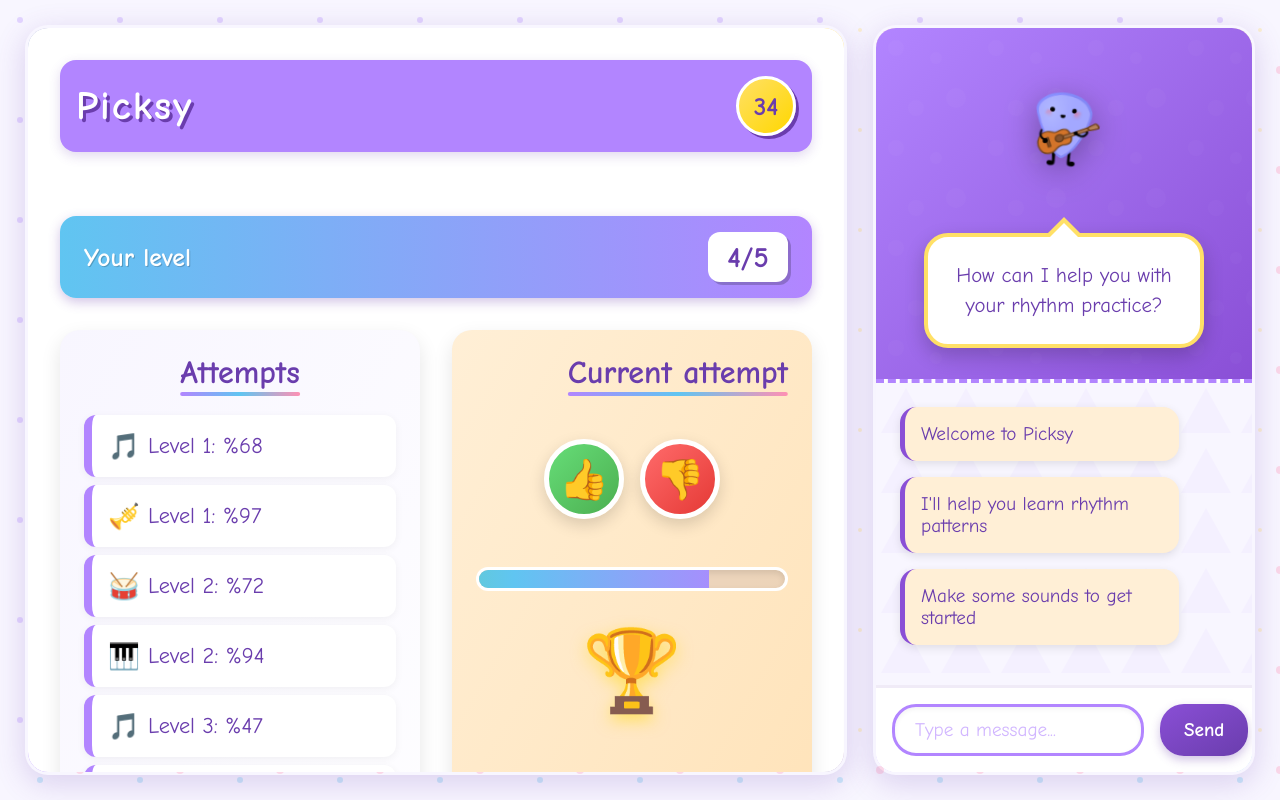
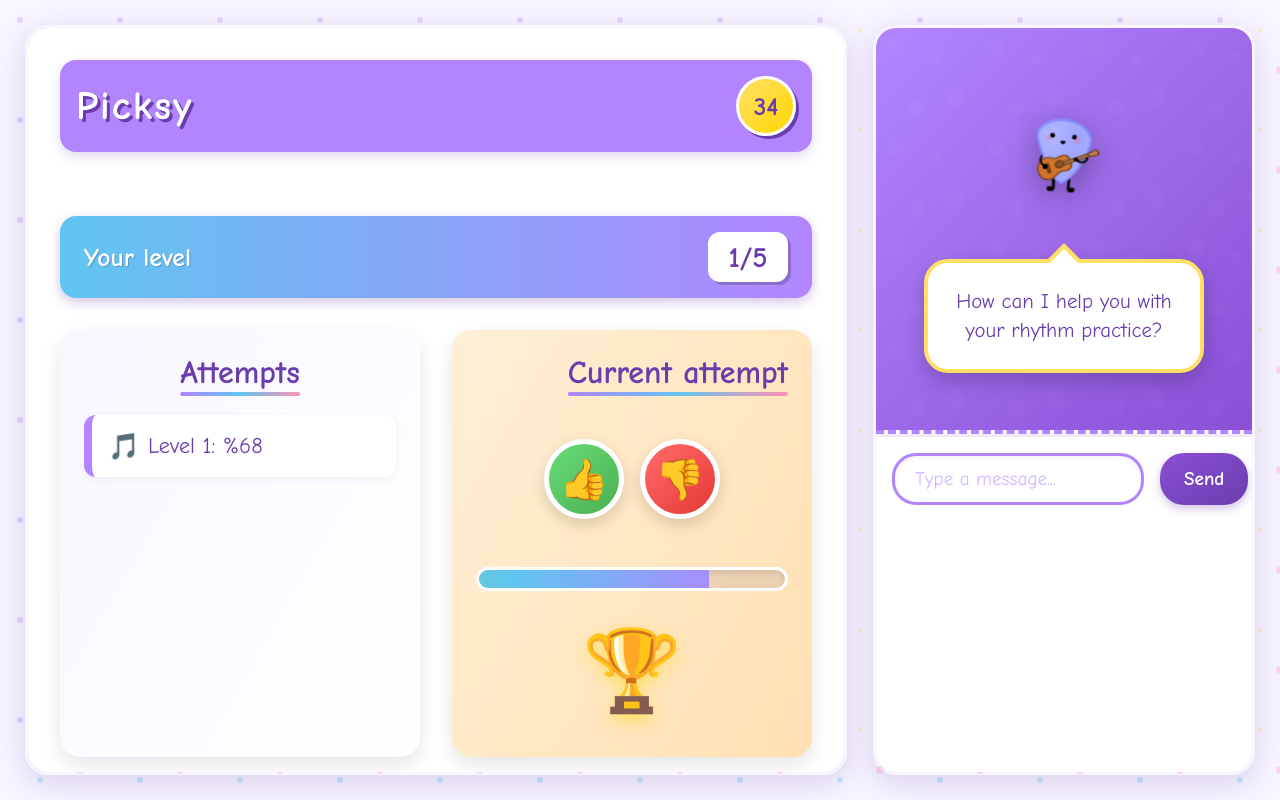
Before and after one commit to HisarCS/Picksy, a plain HTML site: page web/index.html in a window 1280 px wide. Drawn offline with Linux system fonts and the light colour scheme.

Commit message:
Update index.html

```diff
--- a/web/index.html
+++ b/web/index.html
@@ -31,7 +31,7 @@
             <!-- Level -->
             <div class="level">
                 <span class="level-text">Your level</span>
-                <span class="level-value">4/5</span>
+                <span class="level-value">1/5</span>
             </div>
 
             <!-- Attempt History -->
@@ -40,15 +40,6 @@
                     <h3>Attempts</h3>
                     <ul>
                         <li>Level 1: %68</li>
-                        <li>Level 1: %97</li>
-                        <li>Level 2: %72</li>
-                        <li>Level 2: %94</li>
-                        <li>Level 3: %47</li>
-                        <li>Level 3: %65</li>
-                        <li>Level 3: %68</li>
-                        <li>Level 3: %81</li>
-                        <li>Level 4: %49</li>
-                        <li>Level 4: %54</li>
                     </ul>
                 </div>
 
@@ -83,11 +74,6 @@
 
             <!-- Input -->
             <div class="chat-input">
-                <div class="history" id="chat-history">
-                    <div class="message system">Welcome to Picksy</div>
-                    <div class="message system">I'll help you learn rhythm patterns</div>
-                    <div class="message system">Make some sounds to get started</div>
-                </div>
                 <div class="input-container">
                     <input type="text" id="user-input" placeholder="Type a message...">
                     <button class="send-button">Send</button>
```
